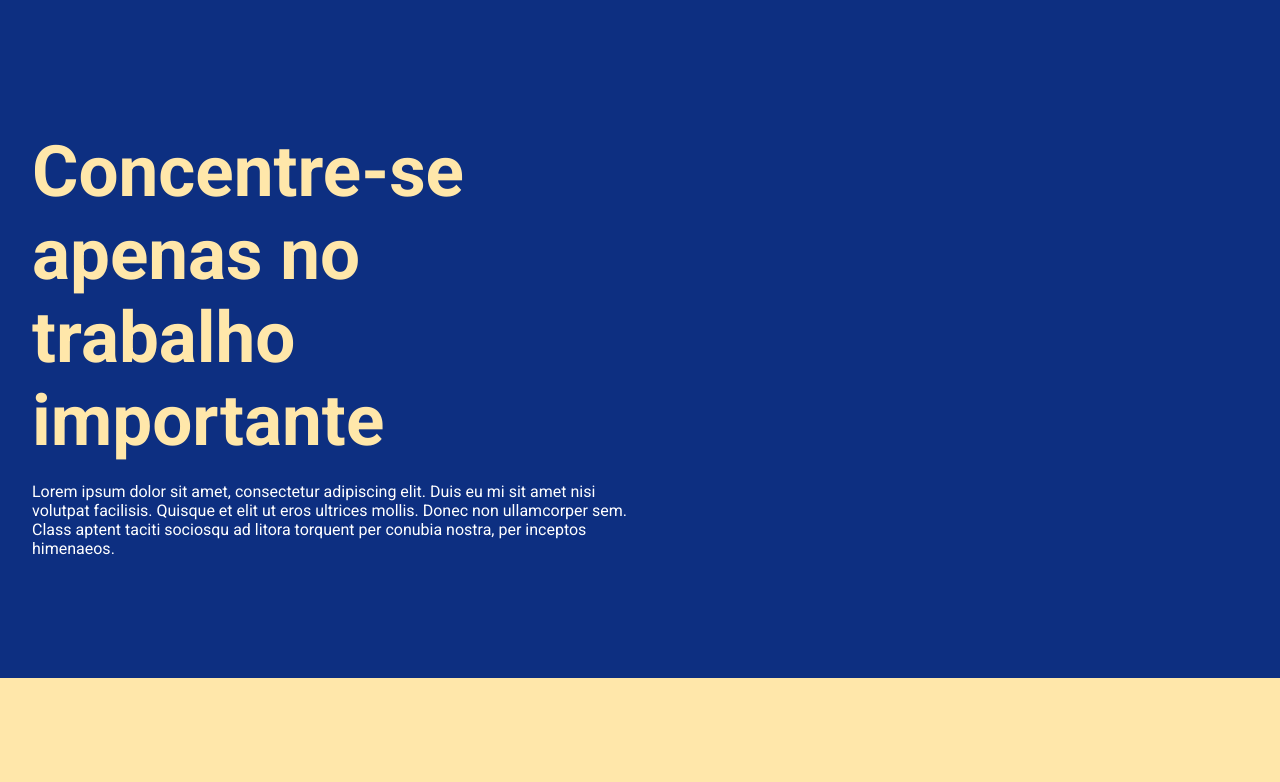
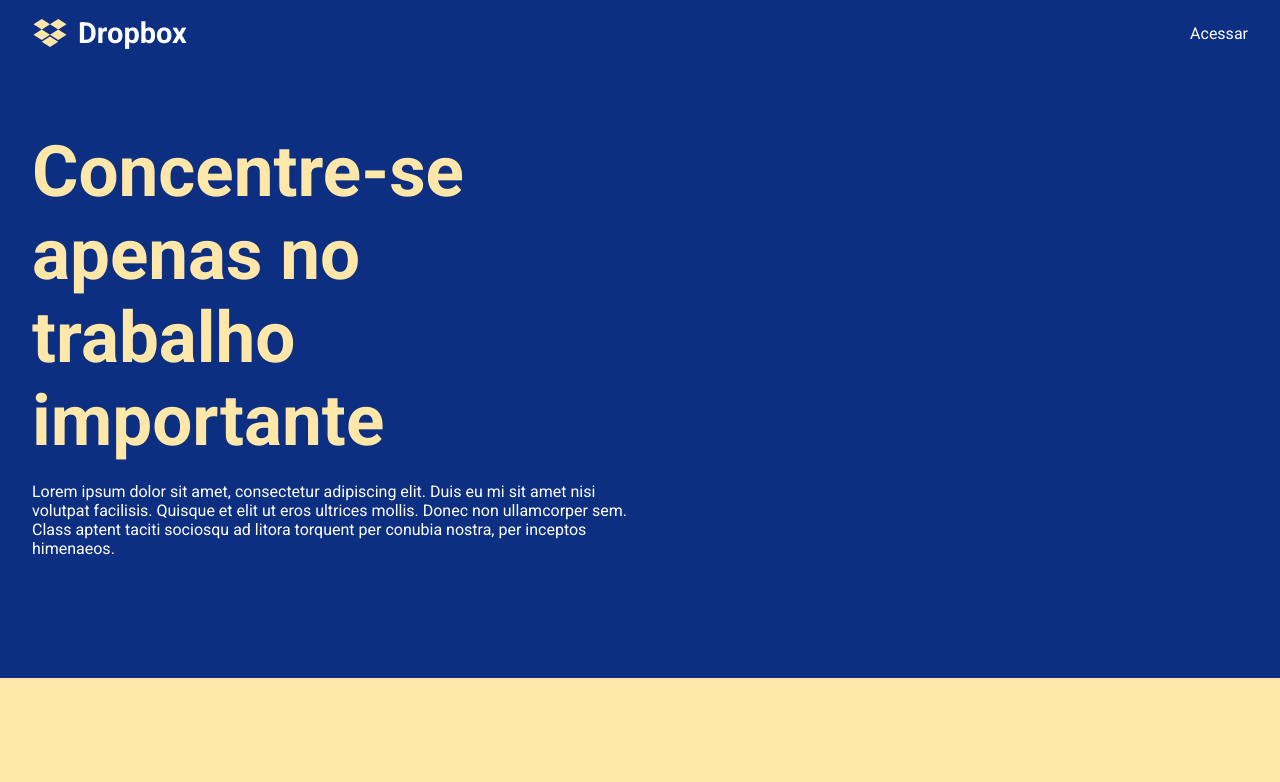
Before and after one commit to filipesalesaraujo/ui-clone-dropbox, a React (Create React App) app: page / in a window 1280 px wide. Shown: the top 782 px of the page. Built offline with nearby package versions, Linux system fonts and the light colour scheme.

Commit message:
component header (clip)

```diff
--- a/src/components/Section/index.tsx
+++ b/src/components/Section/index.tsx
@@ -1,6 +1,12 @@
 import React from "react";
 
-import { Container, Content } from "./styles";
+import {
+  Container,
+  Content,
+  HeaderWrapper,
+  Header,
+  DropboxLogo,
+} from "./styles";
 
 interface Props {
   variant: "blue" | "beige" | "white" | "black";
@@ -9,8 +15,18 @@ interface Props {
 }
 
 const Section: React.FC<Props> = ({ variant, title, description }) => {
+  const buttonVariant = Math.round(Math.random());
   return (
     <Container className={variant}>
+      <HeaderWrapper>
+        <Header>
+          <h1>
+            <DropboxLogo />
+            <span>Dropbox</span>
+          </h1>
+          <button>{buttonVariant === 0 ? "Acessar" : "Interagir"}</button>
+        </Header>
+      </HeaderWrapper>
       <Content>
         <h2>{title}</h2>
         <p>{description}</p>
--- a/src/components/Section/styles.ts
+++ b/src/components/Section/styles.ts
@@ -1,4 +1,6 @@
 import styled from "styled-components";
+
+import { FaDropbox } from "react-icons/fa";
 
 export const Container = styled.div`
   --padding-top: 100px;
@@ -36,6 +38,7 @@ export const Container = styled.div`
     }
   }
   background: var(--bg-color);
+  position: relative;
 `;
 export const Content = styled.div`
   z-index: 2;
@@ -57,3 +60,53 @@ export const Content = styled.div`
 
   padding: var(--padding-top) 32px var(--padding-bottom);
 `;
+
+export const HeaderWrapper = styled.div`
+  position: absolute;
+  top: 0;
+  left: 0;
+  right: 0;
+  bottom: 0;
+  clip: rect(auto, auto, auto, auto)
+`;
+
+export const Header = styled.header`
+  z-index: 3;
+  background: var(--bg-color);
+  display: flex;
+  justify-content: space-between;
+  max-width: 1440px;
+  margin: 0 auto;
+  padding: 16px 32px;
+  > h1 {
+    display: flex;
+    align-items: center;
+    > span {
+      color: var(--text-color);
+      margin-left: 10px;
+      font-size: 29px;
+    }
+  }
+  > button {
+    color: var(--text-color);
+    background: none;
+    border: none;
+    outline: none;
+    font-size: 16px;
+    cursor: pointer;
+    &:hover,
+    &:focus {
+      text-decoration: underline;
+    }
+  }
+  position: fixed;
+  top: 0;
+  left: 0;
+  right: 0;
+`;
+
+export const DropboxLogo = styled(FaDropbox)`
+  width: 36px;
+  height: 32px;
+  fill: var(--logo-color);
+`;
```
